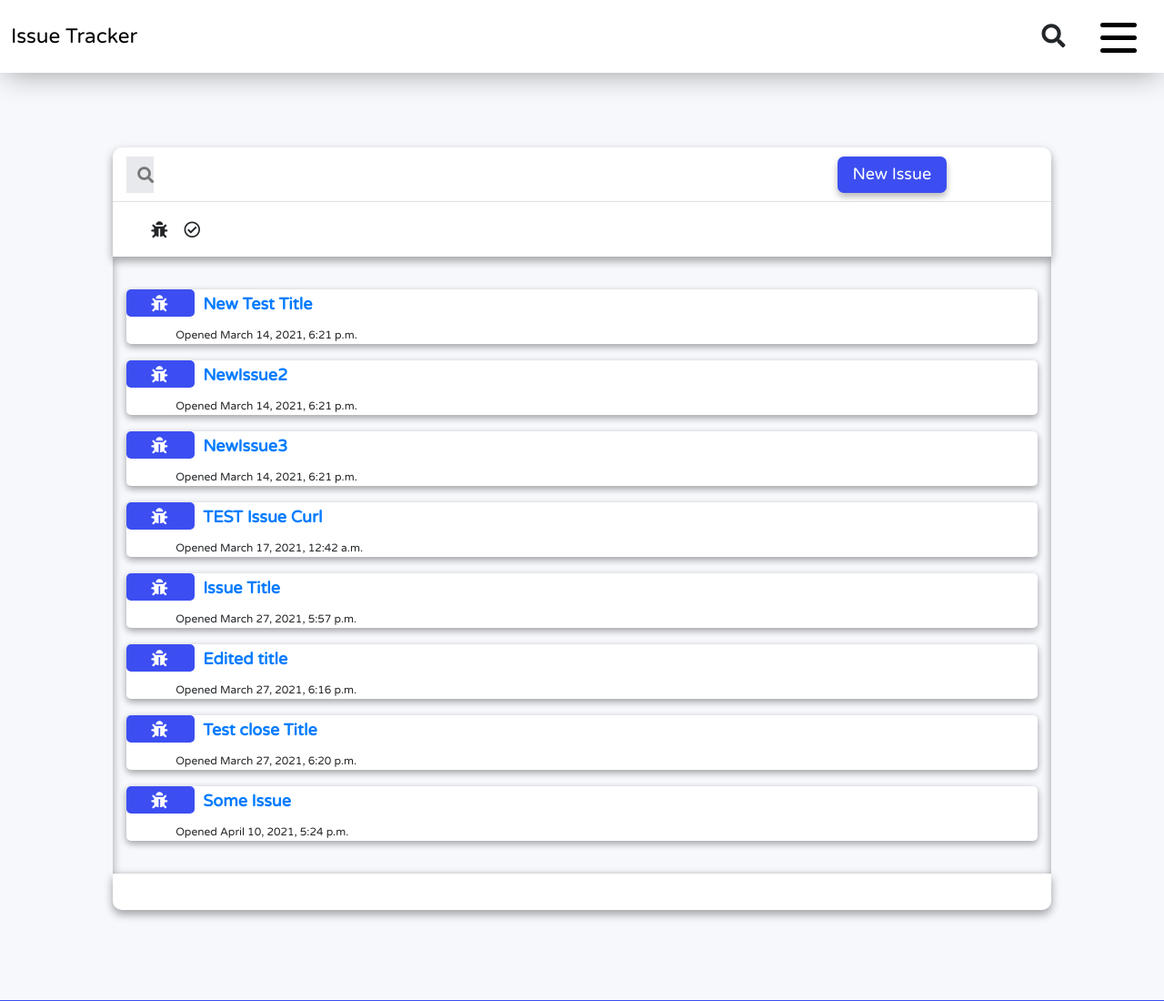
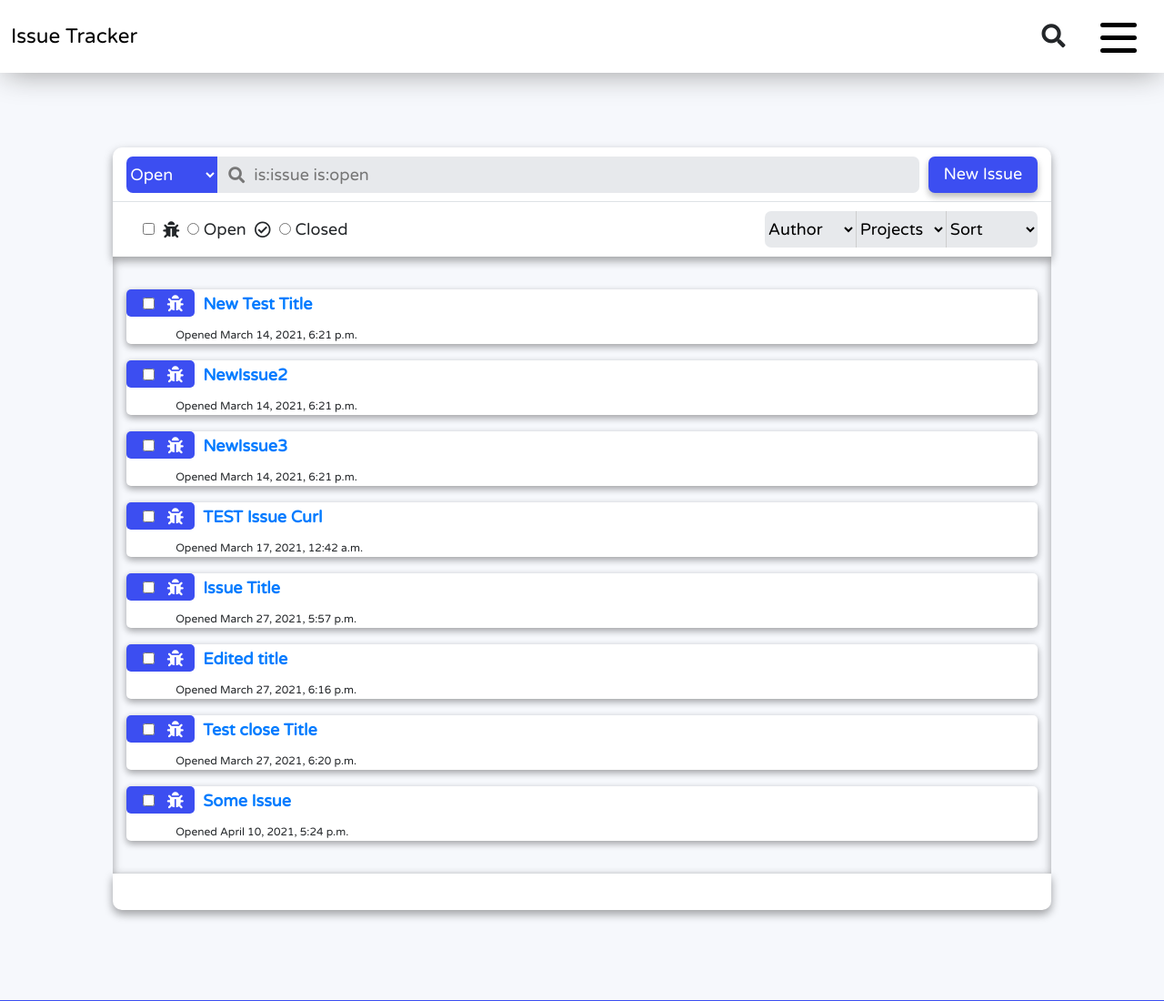
Before and after one commit to RHAM231/GitHub-Issue-Backend, a Django app: page /Issues/ in a window 1280 px wide. Shown: the top 1100 px of the page at 91% size. Run offline with Django 3.2, Linux system fonts and the light colour scheme; data comes from the database, SQL or seed files in the repository; both versions use the stored data as it was after the commit; some libraries are stand-ins or nearby versions.

Commit message:
Building issue system

```diff
--- a/app/issues/forms.py
+++ b/app/issues/forms.py
@@ -4,9 +4,9 @@
 
 
 FILTER_CHOICES = [
-    ('title', 'Filters'),
-    ('open_issues', 'Open Issues'),
-    ('closed_issues', 'Closed Issues'),
+    # ('title', 'Filters'),
+    ('Open', 'Open'),
+    ('Closed', 'Closed'),
     ('your_issues', 'Your Issues'),
 ]
 
--- a/app/issues/templates/issues/issue_list.html
+++ b/app/issues/templates/issues/issue_list.html
@@ -66,7 +66,7 @@
                     <a class="check-center pl-3 pr-2">{{ form.select_all }}</a>
                     <i class="fas fa-bug"></i>
                     </div>
-                    <b><a class="pl-2" href="{% url 'issue-read' issue_slug=issue.slug">{{ issue.title }}</a></b>
+                    <b><a class="pl-2" href="{% url 'issue-read' issue_slug=issue.slug %}">{{ issue.title }}</a></b>
                 </div>
                 <div class="col-12 px-0">
                     <a class="pl-5 sub-date">Opened {{ issue.created_at }}</a>
--- a/app/issues/templates/issues/issue_update.html
+++ b/app/issues/templates/issues/issue_update.html
@@ -47,10 +47,10 @@
             </div>
 
             <div class="row mt-3">
-              {{ form.comment.label }}
+              {{ form.body.label }}
             </div>
             <div class="row">
-                {{ form.comment }}
+                {{ form.body }}
             </div>
 
             <div class="row d-flex justify-content-center py-3">
--- a/app/issues/urls.py
+++ b/app/issues/urls.py
@@ -1,13 +1,14 @@
 from django.urls import path
 from . import views
 from . views import (
-    IssueListView, IssueDetailView,
+    IssueListView, IssueDetailView, IssueUpdateView
 )
 
 
 urlpatterns = [
     path('', IssueListView.as_view(), name='issue-list'),
-    path('<str:issue_slug>/', IssueDetailView.as_view(), name='issue-read'),
+    path('<slug:issue_slug>/', IssueDetailView.as_view(), name='issue-read'),
+    path('<slug:issue_slug>/Update/', IssueUpdateView.as_view(), name='issue-update'),
     # path('Repositories/<int:root_id>/', RepoContentsListView.as_view(), name='project-contents'),
     # path('Repositories/Folders/<int:folder_id>/', FolderContentsListView.as_view(), name='folder-contents'),
 ]
--- a/app/issues/views.py
+++ b/app/issues/views.py
@@ -4,7 +4,8 @@
 )
 from . models import Issue
 from . forms import IssueSearchForm
-
+from django.db.models import Q
+import io
 
 # def issue_create(request):
 #     form = IssueCreateForm()
@@ -27,21 +28,58 @@
     model = Issue
     template_name = 'issues/issue_read.html'
     context_object_name = 'issue'
+    # pk_url_kwarg = 'issue_id'
     slug_url_kwarg = 'issue_slug'
 
     def get_context_data(self, **kwargs):
         context = super().get_context_data(**kwargs)
         context['title'] = 'Issues'
+
+        issue = context['issue']
+        issue_body = issue._meta.get_field('body')
+        body_value = issue_body.value_from_object(issue)
+        if issue.associated_folder is not None:
+            issue_path = body_value.splitlines()[0].replace('Issue Location: ', '')
+            body_value = body_value.split('\n',7)[7]
+        else:
+            issue_path = None
+        context['issue_body'] = body_value
+        context['issue_path'] = issue_path
         return context
 
 
-# def issue_update(request):
-#     form = IssueCreateForm()
-#     context = {
-#         'form': form,
-#         'title': 'Issues',
-#     }
-#     return render(request, 'base/issue_update.html', context)
+class IssueUpdateView(UpdateView):
+    model = Issue
+    template_name = 'issues/issue_update.html'
+    context_object_name = 'issue'
+    slug_url_kwarg = 'issue_slug'
+    fields = ['title', 'associated_folder', 'associated_file', 'associated_loc', 'body']
+
+    def form_valid(self, form):
+        # form.instance.author = self.request.user
+        return super().form_valid(form)
+
+    # def test_func(self)
+    #     issue = self.get_object()
+    #     if self.request.user == issue.author:
+    #         return True
+    #     return False
+
+    def get_context_data(self, **kwargs):
+        context = super().get_context_data(**kwargs)
+        context['title'] = 'Issues'
+
+        issue = context['issue']
+        issue_body = issue._meta.get_field('body')
+        body_value = issue_body.value_from_object(issue)
+        if issue.associated_folder is not None:
+            issue_path = body_value.splitlines()[0].replace('Issue Location: ', '')
+            body_value = body_value.split('\n',7)[7]
+        else:
+            issue_path = None
+        context['issue_body'] = body_value
+        context['issue_path'] = issue_path
+        return context
 
 
 # def issue_delete(request):
@@ -64,13 +102,27 @@
     model = Issue
     template_name = 'issues/issue_list.html'
     context_object_name = 'issues'
+    # paginate_by = 5
     form_class = IssueSearchForm
 
     def get_queryset(self):
+        form = self.form_class(self.request.GET)
+        if form.is_valid():
+            # condition1 = Q(state=form.cleaned_data['search'])
+            condition2 = Q(state=form.cleaned_data['filters'])
+            # condition3 = Q(field=form.cleaned_data['author'])
+            # condition4 = Q(repository=form.cleaned_data['projects'])
+            # condition5 = Q(field=form.cleaned_data['sort'])
+            # conditions = condition1 & condition2 & condition3 & condition4 & condition5
+            conditions = condition2
+            print(conditions)
+            queryset = Issue.objects.filter(conditions)
+            print(queryset)
         queryset = Issue.objects.all()
         return queryset
 
     def get_context_data(self, **kwargs):
         context = super().get_context_data(**kwargs)
         context['title'] = 'Issues'
+        context['form'] = IssueSearchForm()
         return context
--- a/app/repositories/urls.py
+++ b/app/repositories/urls.py
@@ -10,7 +10,7 @@
     # path('confirm-sync', views.confirm_sync, name='confirm-sync'),
     # path('sync-success', views.sync_success, name='sync-success'),
     path('', RepositoryListView.as_view(), name='project-list'),
-    path('<int:repo_id>/', RepoContentsListView.as_view(), name='project-contents'),
+    path('test/<int:repo_id>/', RepoContentsListView.as_view(), name='project-contents'),
     path('Folders/<int:folder_id>/', FolderContentsListView.as_view(), name='folder-contents'),
     path('Folders/Files/<int:file_id>/', FileDetailView.as_view(), name='file-contents'),
 ]
```
Also changed, not shown: app/issues/templates/issues/issue_read.html (+15 -9 lines), app/db.sqlite3.
